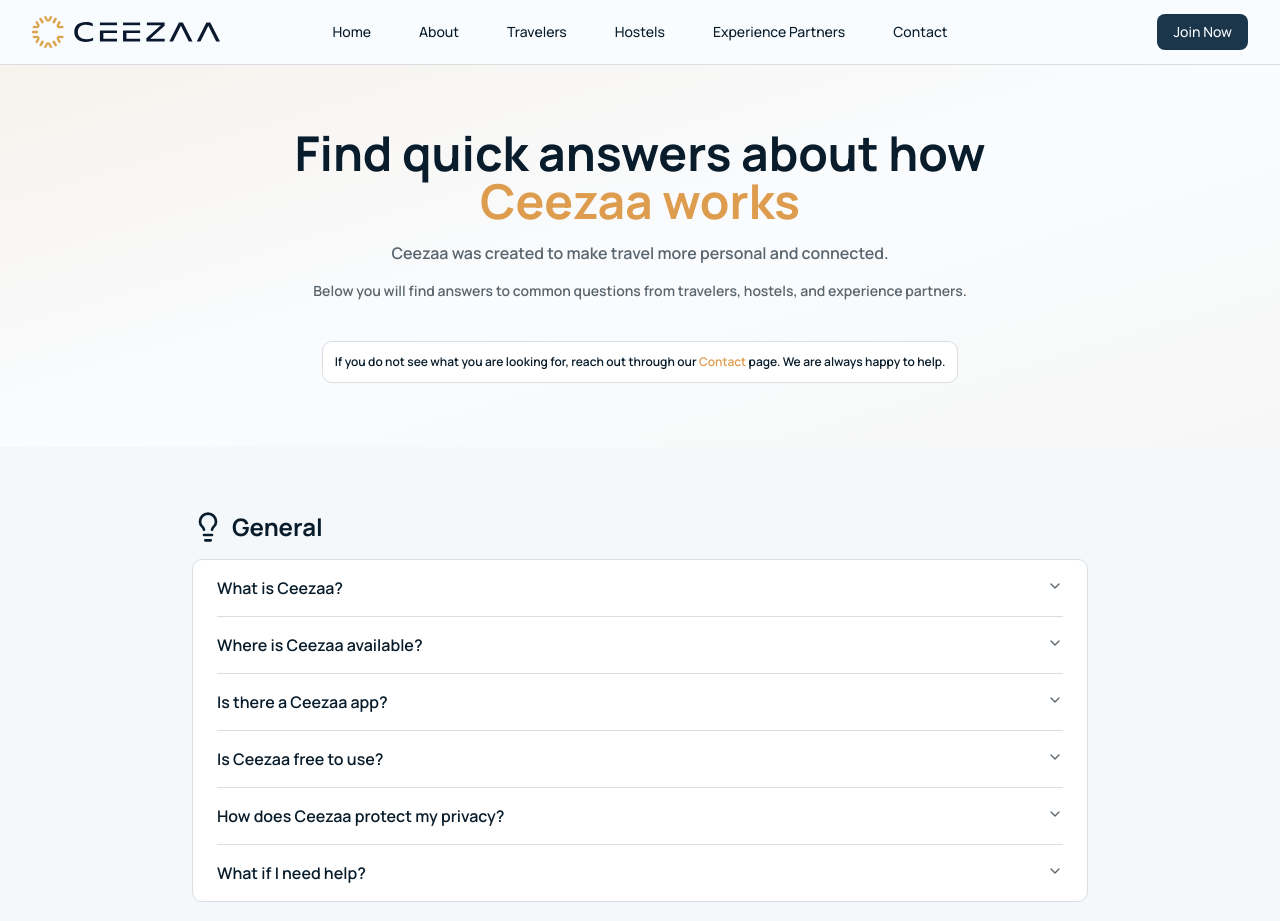
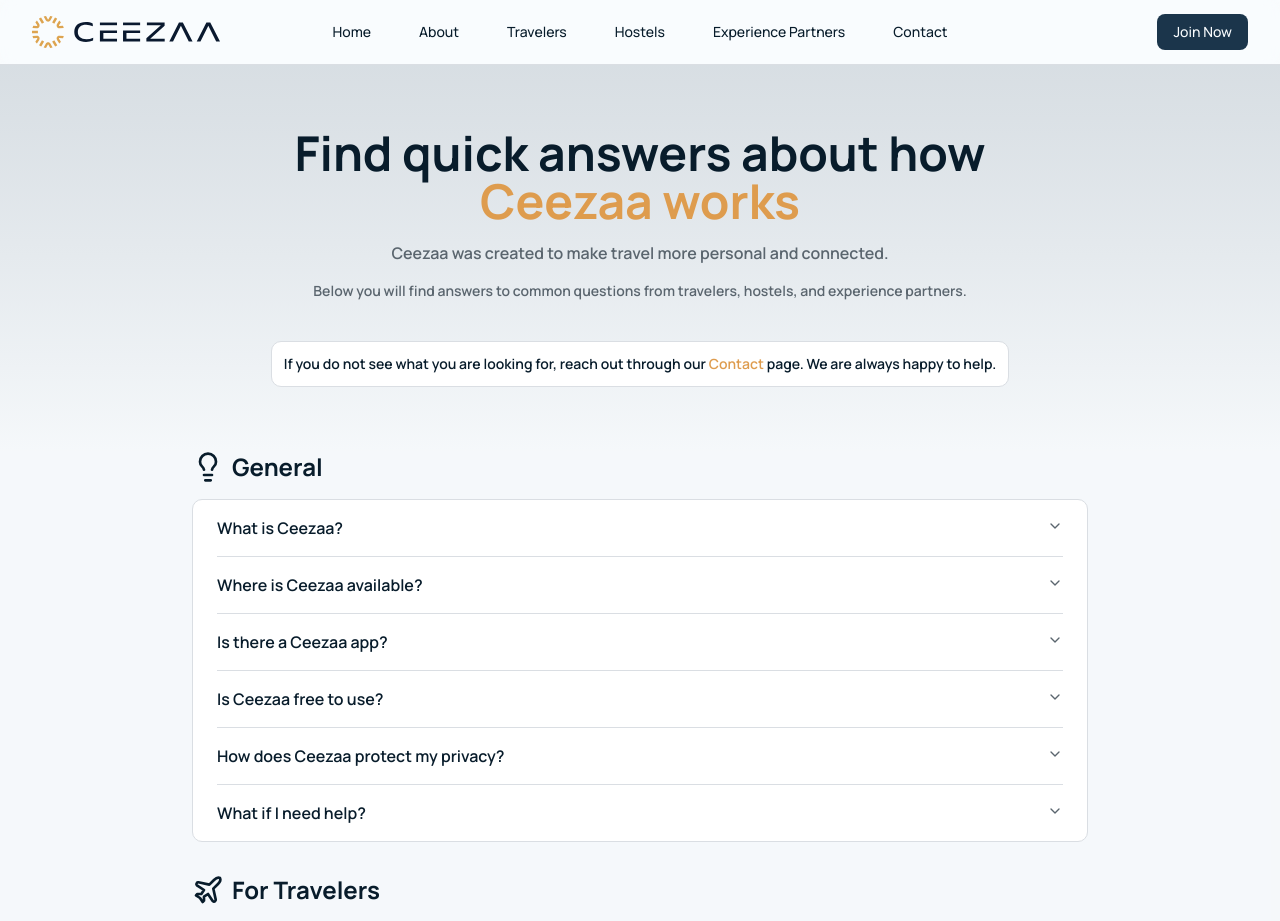
Before and after one commit to scottdoggett/ceezaa-landing-page, a Next.js app: page /faq in a window 1280 px wide. Shown: the top 921 px of the page. Built offline with nearby package versions, Linux system fonts and the light colour scheme.

Commit message:
Changes to faq page bg colors. Also removed emoji

```diff
--- a/src/components/ui/faqs-page/faq-content.tsx
+++ b/src/components/ui/faqs-page/faq-content.tsx
@@ -244,7 +244,7 @@ export function FaqContent() {
   ];
 
   return (
-    <section className="w-full py-12 md:py-16 bg-muted/30">
+    <section className="w-full pb-8 md:pb-16 bg-muted/30">
       <div className="container mx-auto px-4 md:px-6">
         <div className="max-w-4xl mx-auto space-y-8">
           {faqSections.map((section, sectionIndex) => {
--- a/src/components/ui/faqs-page/faq-footer.tsx
+++ b/src/components/ui/faqs-page/faq-footer.tsx
@@ -1,10 +1,9 @@
 export function FaqFooter() {
   return (
-    <section className="w-full py-12 md:py-16 bg-linear-to-r from-primary/10 to-accent/10">
+    <section className="w-full py-12 md:py-16 bg-linear-to-b from-muted/30 to-primary/20">
       <div className="container mx-auto px-4 md:px-6">
         <div className="max-w-3xl mx-auto text-center">
           <div className="bg-card border-2 border-primary/20 rounded-2xl p-8 shadow-lg">
-            <div className="text-4xl mb-4">❓</div>
             <h2 className="text-2xl md:text-3xl font-bold mb-4">
               Still have <span className="text-primary">questions?</span>
             </h2>
--- a/src/components/ui/faqs-page/faq-hero.tsx
+++ b/src/components/ui/faqs-page/faq-hero.tsx
@@ -1,6 +1,6 @@
 export function FaqHero() {
   return (
-    <section className="w-full py-12 md:py-16 bg-linear-to-br from-primary/10 via-background to-accent/5">
+    <section className="w-full py-12 md:py-16 bg-linear-to-b from-secondary/15 to-muted/30">
       <div className="container mx-auto px-4 md:px-6">
         <div className="max-w-3xl mx-auto text-center space-y-4">
           <h1 className="text-3xl sm:text-4xl md:text-5xl font-bold">
@@ -15,7 +15,7 @@ export function FaqHero() {
             hostels, and experience partners.
           </p>
           <div className="bg-card border border-border rounded-lg p-3 mt-6 inline-block">
-            <p className="text-xs font-semibold">
+            <p className="text-sm font-semibold">
               If you do not see what you are looking for, reach out through our{" "}
               <a href="/contact" className="text-primary hover:underline">
                 Contact
```
